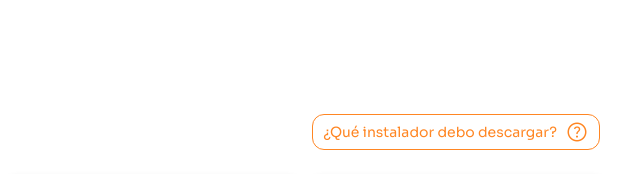
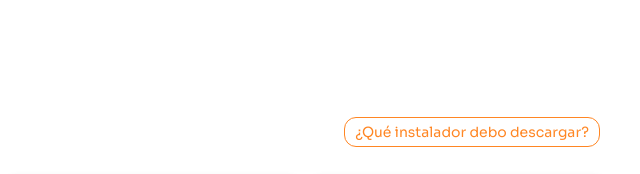
Before and after one commit to Microsip-Web/instaladores-page, a website built with Vite: page index.html in a window 1280 px wide. Shown: the top 174 px of the page, 640-1280 px from the left. Built offline with nearby package versions, Linux system fonts and the light colour scheme.

Commit message:
Remove help icon from question text in appTest.js, update script reference in index.html to new JavaScript file, and delete old JavaScript file from dist/assets.

```diff
--- a/appTest.js
+++ b/appTest.js
@@ -87,9 +87,6 @@ const displayPackContent = (pack) => {
           <a href="#faq" class="question-text">
             ¿Qué instalador debo descargar?
           </a>
-          <span class="material-symbols-outlined">
-             help
-          </span>
          </div>
        </div>`
     : `<h2>${pack[0].packYear}</h2>`;
```
Also changed, not shown: dist/index.html, 2 other files.
